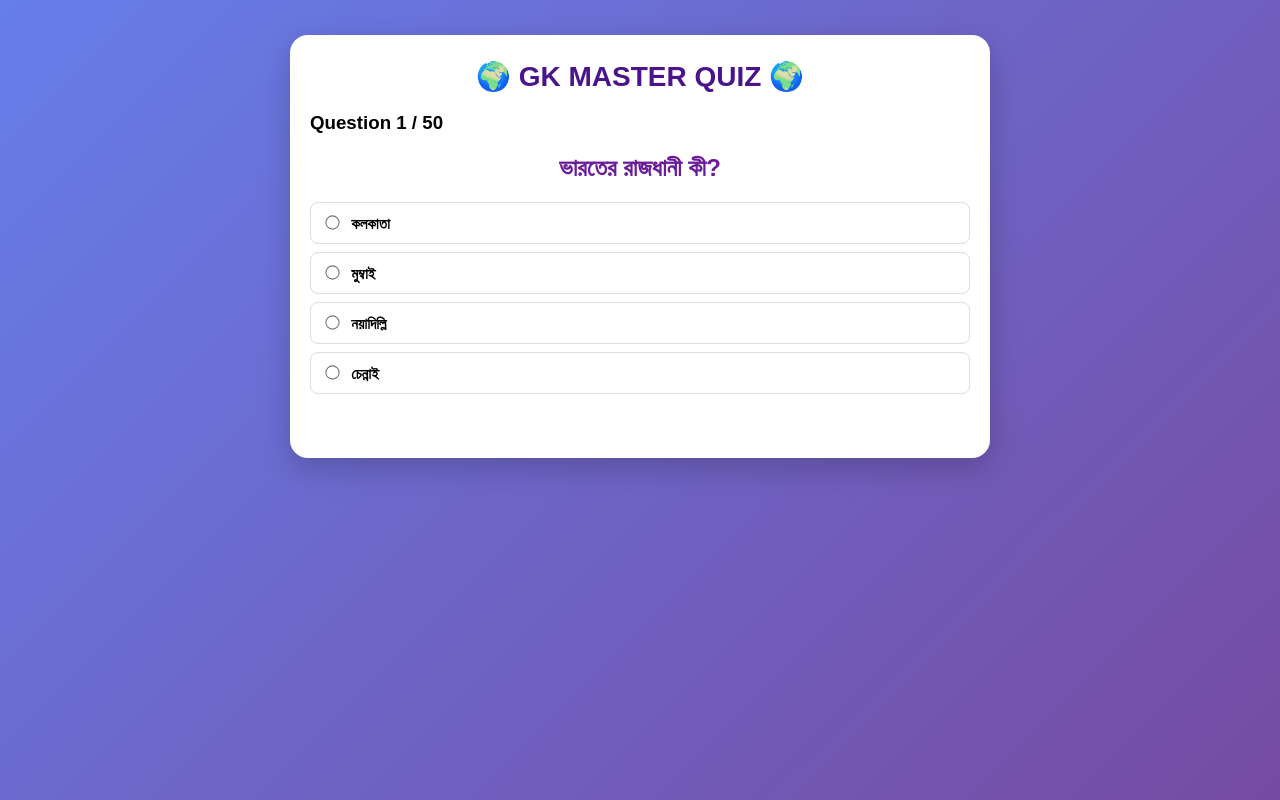
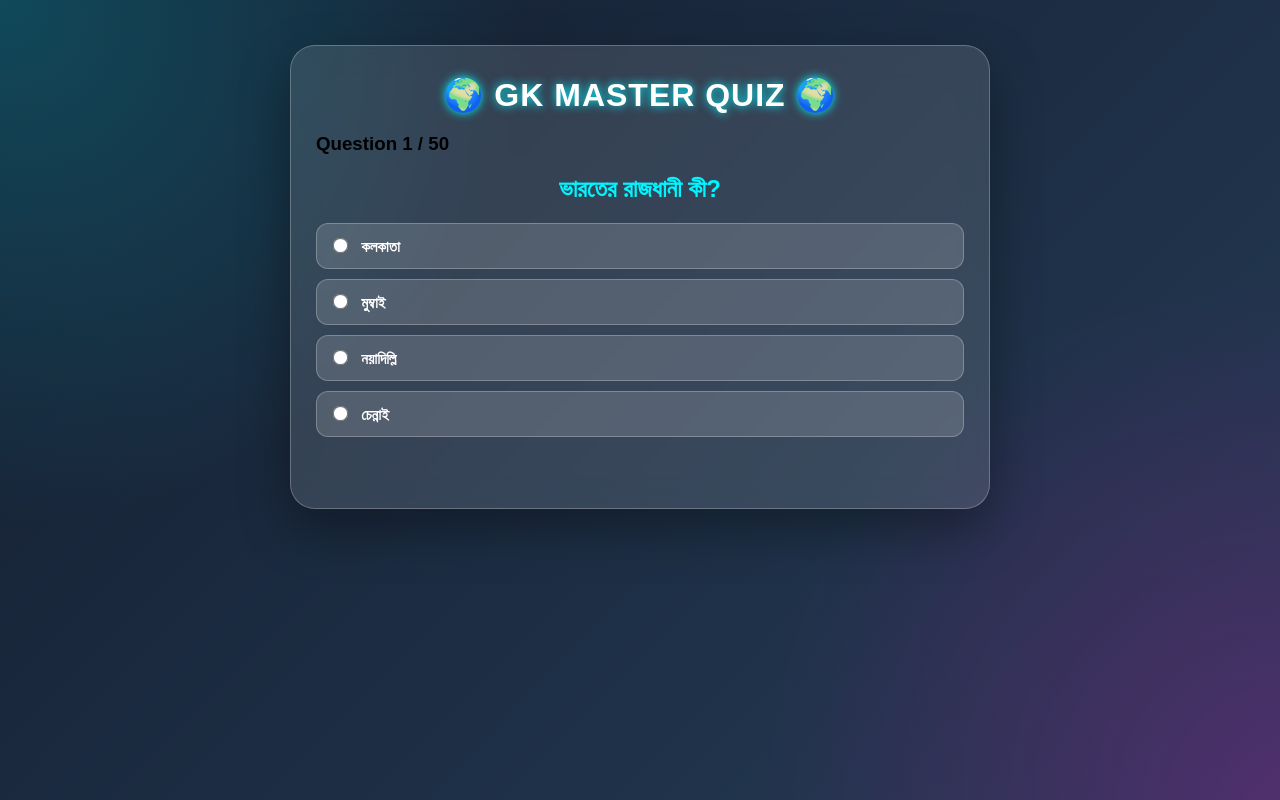
Before and after one commit to rajbis1105-jpg/gk-challenge, a Flask app: page /quiz in a window 1280 px wide. Run offline with Flask 3, Linux system fonts and the light colour scheme.

Commit message:
Update style.css

```diff
--- a/static/style.css
+++ b/static/style.css
@@ -1,16 +1,19 @@
-/* ===== GK CHALLENGE QUIZ STYLE ===== */
+/* ===== GK CHALLENGE PREMIUM QUIZ STYLE ===== */
 
 * {
     box-sizing: border-box;
 }
 
-
 body {
     font-family: 'Poppins', Arial, sans-serif;
-    background: linear-gradient(135deg, #667eea, #764ba2);
-    margin: 0;
-    padding: 10px;
-    min-height: 100vh;
+    background:
+        radial-gradient(circle at top left, #00f5ff33, transparent 35%),
+        radial-gradient(circle at bottom right, #ff00cc33, transparent 35%),
+        linear-gradient(135deg,#141e30,#243b55);
+
+    margin:0;
+    padding:15px;
+    min-height:100vh;
 }
 
 
@@ -18,58 +21,66 @@ body {
 
 .container {
 
-    max-width: 700px;
+    max-width:700px;
 
-    margin: 25px auto;
+    margin:30px auto;
 
-    background: white;
+    background:rgba(255,255,255,0.12);
 
-    padding: 20px;
+    backdrop-filter:blur(15px);
 
-    border-radius: 18px;
+    padding:25px;
 
-    box-shadow: 0 10px 30px rgba(0,0,0,0.20);
+    border-radius:25px;
+
+    border:1px solid rgba(255,255,255,0.25);
+
+    box-shadow:
+    0 20px 50px rgba(0,0,0,0.35);
 
 }
-
 
 
 /* TITLE */
 
 h1 {
 
-    text-align: center;
+    text-align:center;
 
-    color: #4a148c;
+    color:white;
 
-    font-size: 28px;
+    font-size:32px;
 
-    font-weight: 900;
+    font-weight:900;
 
-    margin: 5px 0 15px;
+    letter-spacing:1px;
+
+    text-shadow:
+    0 0 10px #00f5ff;
+
+    margin:5px 0 15px;
 
 }
 
 
 h2 {
 
-    text-align: center;
+    text-align:center;
 
-    color: #6a1b9a;
+    color:#00f5ff;
 
-    font-weight: 800;
+    font-weight:800;
 
 }
 
 
-
 p {
 
-    text-align: center;
+    text-align:center;
 
-    color: #444;
+    color:#eee;
 
-    font-size: 15px;
+    font-size:15px;
 
 }
 
@@ -79,79 +90,99 @@ p {
 
 .question {
 
-    background: #f8f9ff;
+    background:
+    linear-gradient(145deg,#ffffff22,#ffffff08);
 
-    padding: 14px;
+    padding:18px;
 
-    margin: 15px 0;
+    margin:18px 0;
 
-    border-radius: 12px;
+    border-radius:18px;
 
-    border-left: 5px solid #667eea;
+    border-left:5px solid #00f5ff;
 
-    box-shadow: 0 3px 10px rgba(0,0,0,0.08);
+    box-shadow:
+    inset 0 0 20px rgba(255,255,255,0.05),
+    0 8px 20px rgba(0,0,0,0.25);
+
+    transition:.3s;
 
 }
 
 
-.question h3 {
+.question:hover {
 
-    font-size: 16px;
-
-    color: #333;
-
-    margin: 0 0 12px;
+    transform:translateY(-3px);
 
 }
 
 
 
-/* ANSWER OPTIONS */
+.question h3 {
+
+    font-size:17px;
+
+    color:white;
+
+    margin:0 0 15px;
+
+}
+
+
+
+/* OPTIONS */
 
 .option {
 
-    display: block;
+    display:block;
 
-    width: 100%;
+    width:100%;
 
-    background: #ffffff;
+    background:rgba(255,255,255,0.15);
 
-    padding: 10px;
+    color:white;
 
-    margin: 8px 0;
+    padding:12px;
 
-    border-radius: 8px;
+    margin:10px 0;
 
-    border: 1.5px solid #ddd;
+    border-radius:12px;
 
-    cursor: pointer;
+    border:1px solid rgba(255,255,255,0.25);
 
-    font-size: 15px;
+    cursor:pointer;
 
-    font-weight: 600;
+    font-size:15px;
 
-    transition: 0.25s;
+    font-weight:600;
+
+    transition:.3s;
 
 }
 
 
 .option:hover {
 
-    background: #eef1ff;
+    background:#00f5ff33;
 
-    border-color: #667eea;
+    border-color:#00f5ff;
+
+    transform:translateX(5px);
+
+    box-shadow:
+    0 0 15px #00f5ff55;
 
 }
 
 
 
-/* RADIO BUTTON */
+/* RADIO */
 
 .option input {
 
-    margin-right: 8px;
+    margin-right:10px;
 
-    transform: scale(1.1);
+    transform:scale(1.2);
 
 }
 
```
Also changed, not shown: other parts of static/style.css (+111 -66 lines).
